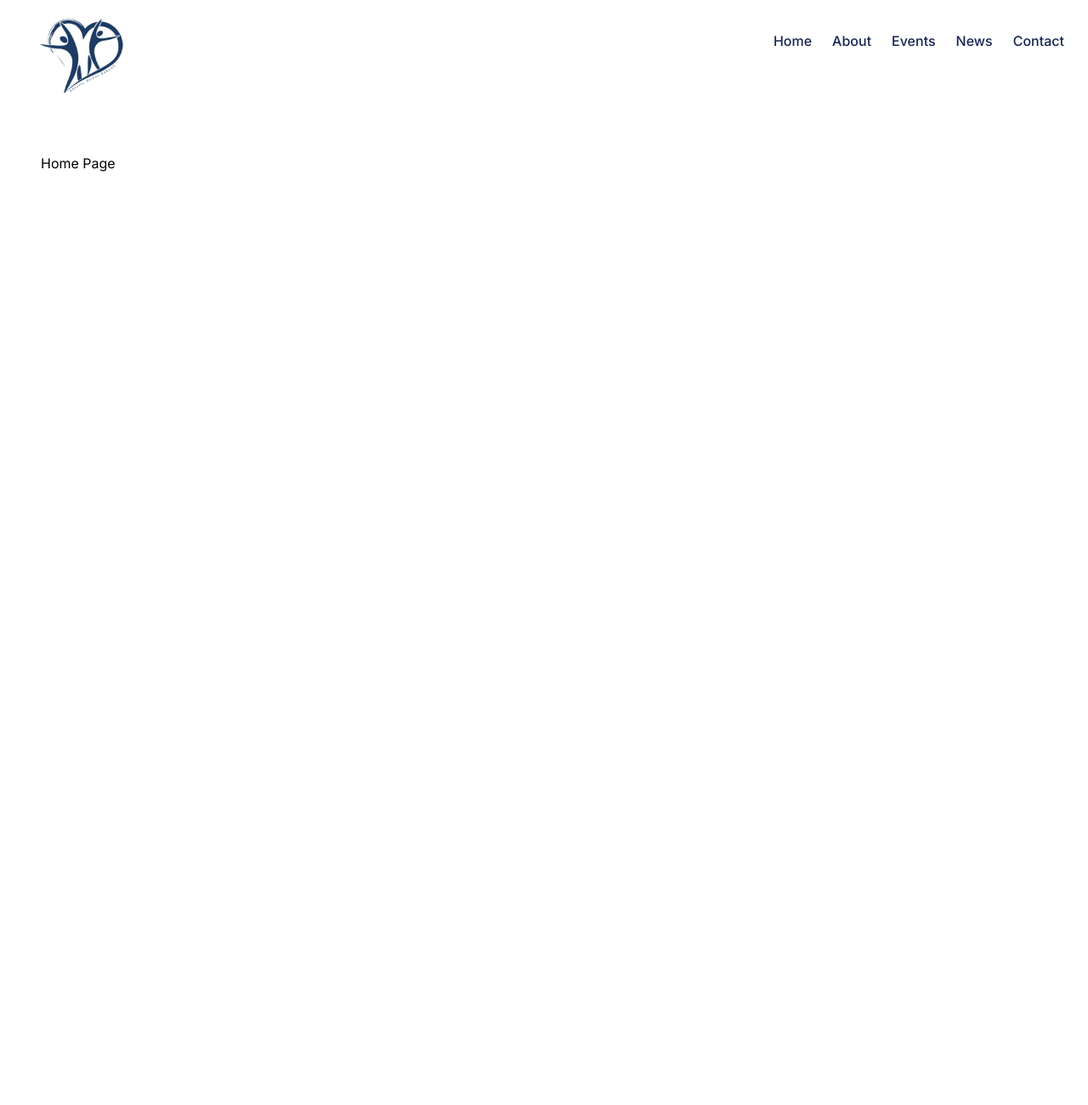
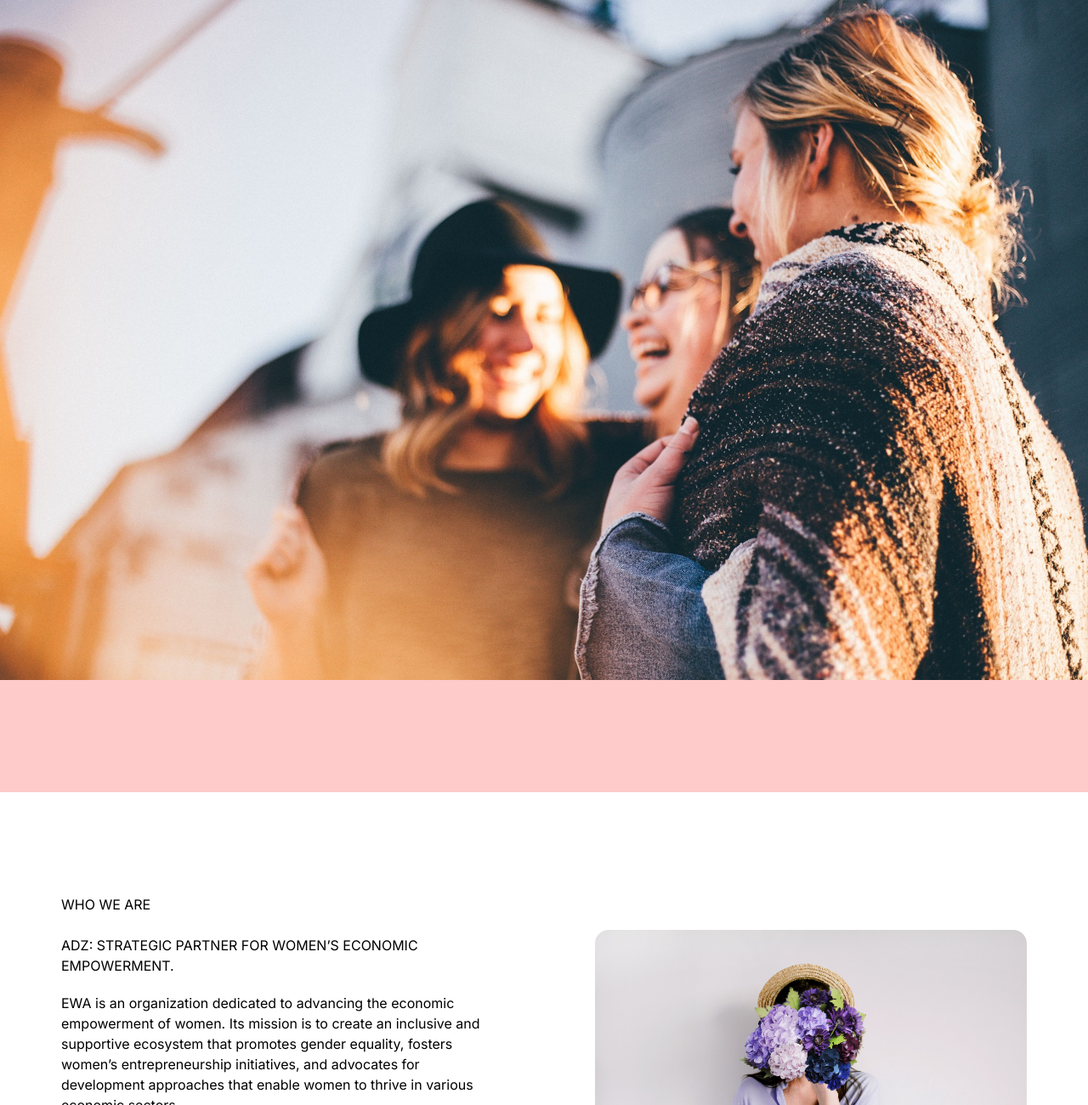
Before and after one commit to yykoca/sisterhood-association, a Next.js app: page / in a window 1280 px wide. Shown: the top 1300 px of the page at 85% size. Before the commit the page ends 800 px from the top, so only its background shows below. Built offline with nearby package versions, Linux system fonts and the light colour scheme.

Commit message:
Add some content to pages

```diff
--- a/src/app/about/page.tsx
+++ b/src/app/about/page.tsx
@@ -1,3 +1,72 @@
 export default function Page() {
-  return <p>About Page</p>;
+  const sections = [
+    {
+      title: "Our Mission",
+      items: [
+        {
+          header: "Gender Equity & Economic Security",
+          text: "We’ve led the fight for fair pay and economic opportunity for women — and the battle continues: Women still get just 83 cents for every dollar paid to a man, and men continue to dominate the top roles and highest-paying professions."
+        }
+      ]
+    },
+    {
+      title: "Our Values",
+      items: [
+        {
+          header: "Intersectional. Inclusive. Intergenerational. Empowering.",
+          text: "Though we are nonpartisan, we are not values-neutral: We fight to remove the barriers and biases that stand in the way of gender equity. We train women to negotiate for pay and benefits and to pursue leadership roles. And we advocate for federal, state and local laws and policies to ensure equity and end discrimination."
+        }
+      ]
+    },
+    {
+      title: "Our Focus",
+      items: [
+        {
+          header: "Economic Security",
+          text: "We’ve been working to narrow the gender pay gap, which greets women as soon as they enter the workforce and widens throughout their working lives. Unequal wages stand in the way of a woman’s ability to pay off student debt, build wealth and save for a secure retirement."
+        },
+        {
+          header: "Education",
+          text: "We champion equal opportunities in education. Though more than 60% of college graduates are women, they face barriers and biases throughout their schooling. From pre-school to graduate school, girls and women are unconsciously steered into certain fields of studies and away more lucrative ones, such as in STEM."
+        },
+        {
+          header: "Advocacy",
+          text: "Our members, supporters and staff work on local, state and federal levels to support laws and policies that enable women’s success. Our work in statehouses and the U.S. Capitol has helped pass hundreds of pieces of legislation. Our Legal Advocacy team has supported plaintiffs in more than 125 gender equity legal cases."
+        },
+      ],
+
+    },
+  ];
+
+  return (
+    <>
+      {/* https://www.aauw.org/about */}
+      <section className="xl:container mx-auto flex flex-col justify-center p-6">
+
+        {/* <h1>About Page</h1> */}
+
+        {
+          sections.map(section => (
+            <>
+              <article className="flex flex-col justify-center p-6" style={{ 'minHeight': '100vh' }}>
+                <span>{section.title}</span>
+
+                <div className="flex">
+                  {section.items.map(item => (
+                    <>
+                        <div className="group flex-1 p-6 bg-gray-50 hover:bg-blue-50 m-3">
+                          <h3 className="mb-3 p-3 group-hover:text-red-800">{item.header}</h3>
+                          <p className="px-3">{item.text}</p>
+                        </div>
+                    </>
+                  ))}
+                </div>
+              </article>
+            </>
+            )
+          )
+        }
+      </section>
+    </>
+  );
 }
--- a/src/app/events/page.tsx
+++ b/src/app/events/page.tsx
@@ -1,3 +1,68 @@
+import Image from "next/image";
+import Link from "next/link";
+
 export default function Page() {
-  return <p>Events Page</p>;
+  const sections = [
+    {
+      header: "Visit Website",
+      image: "/images/hydrangea-5076212_1920.jpg"
+    },
+    {
+      header: "Visit Website",
+      image: "/images/mother-and-daughter-3281388_1920.jpg"
+    },
+    {
+      header: "Visit Website",
+      image: "/images/people-2567915_1920.jpg"
+    },
+  ]
+
+  return (
+    <>
+      <section className="xl:container mx-auto flex flex-col justify-center" style={{ 'minHeight': '100vh' }}>
+        <div className="md:grid md:gap-6 md:grid-cols-2 lg:grid-cols-3 mb-12 bg-white">
+        {
+          sections.map(section => (
+            <>
+            <article
+            className="p-6 mb-6  transition duration-300 group transform hover:-translate-y-2 hover:shadow-2xl rounded-2xl cursor-pointer"
+          >
+            <Link
+              href="/"
+              className="absolute opacity-0 top-0 right-0 left-0 bottom-0"
+            />
+            <div className="relative mb-4 rounded-2xl">
+              <Image
+                width={400}
+                height={400}
+                className="max-h-80 rounded-2xl w-full object-cover transition-transform duration-300 transform group-hover:scale-105"
+                src={section.image}
+                alt=""
+              />
+              <Link
+                className="flex justify-center items-center bg-blue-400 bg-opacity-80  absolute top-0 left-0 w-full h-full text-white rounded-2xl opacity-0 transition-all duration-300 transform group-hover:scale-105 text-xl group-hover:opacity-100"
+                href="/about"
+                target="_blank"
+                rel="noopener noreferrer"
+              >
+                {section.header}
+              </Link>
+            </div>
+            <h3 className="font-medium text-xl leading-8">
+              <Link
+                href="https://animeflyx.vercel.app/"
+                className="block relative group-hover:text-purple-500 transition-colors duration-200"
+              >
+                {/* <span dangerouslySetInnerHTML={{ __html: x.comment }} /> */}
+              </Link>
+            </h3>
+          </article>
+            </>
+            )
+          )
+        }
+      </div>
+    </section>
+</>
+  )
 }
--- a/src/app/page.tsx
+++ b/src/app/page.tsx
@@ -1,8 +1,71 @@
+import Image from "next/image";
+
 export default function Home() {
   return (
-    <div className="flex-grow p-6 md:overflow-y-auto md:p-12">
-      <p>Home Page</p>
-    </div>
+    <>
+      <div className="flex flex-grow w-full mx-auto md:overflow-y-auto bg-red-200" style={{ 'height': '100vh' }}>
+        <Image
+              src="/images/people-2567915_1920.jpg"
+              alt="Logo"
+              fill={true}
+              objectFit="cover"
+              objectPosition="center 20%"
+              priority
+            />
+      </div>
 
+      <section className="md:grid xl:container mx-auto md:gap-6 md:grid-cols-2 p-6">
+        <article className="flex flex-col justify-center p-12 my-12">
+          <h2 className="mb-6">WHO WE ARE</h2>
+          <h4 className="mb-3">ADZ: STRATEGIC PARTNER FOR WOMEN’S ECONOMIC EMPOWERMENT.</h4>
+          <p className="py-2 mb-4">EWA is an organization dedicated to advancing the economic empowerment of women. Its mission is to create an inclusive and supportive ecosystem that promotes gender equality, fosters women’s entrepreneurship initiatives, and advocates for development approaches that enable women to thrive in various economic sectors.</p>
+          <h4>WHY ADZ?</h4>
+          <p>EWA acts as a bridge between various stakeholders in the ecosystem, including government bodies, corporations, accelerators, women entrepreneurs, and investors. It facilitates partnerships and collaborations that benefit women in business.</p>
+        </article>
+        <article className="flex flex-col justify-center p-12">
+          <Image
+            width={400}
+            height={400}
+            className="max-h-80 rounded-2xl w-full object-cover transition-transform duration-300 transform group-hover:scale-105"
+            src="/images/hydrangea-5076212_1920.jpg"
+            alt=""
+          />
+        </article>
+
+        <article className="flex flex-col justify-center p-12">
+          <Image
+            width={400}
+            height={400}
+            className="max-h-80 rounded-2xl w-full object-cover transition-transform duration-300 transform group-hover:scale-105"
+            src="/images/mother-and-daughter-3281388_1920.jpg"
+            alt=""
+          />
+        </article>
+        <article className="flex flex-col justify-center p-12">
+          <h2 className="mb-6">WHO WE ARE</h2>
+          <h4 className="mb-3">ADZ: STRATEGIC PARTNER FOR WOMEN’S ECONOMIC EMPOWERMENT.</h4>
+          <p className="py-2 mb-4">EWA is an organization dedicated to advancing the economic empowerment of women. Its mission is to create an inclusive and supportive ecosystem that promotes gender equality, fosters women’s entrepreneurship initiatives, and advocates for development approaches that enable women to thrive in various economic sectors.</p>
+          <h4>WHY ADZ?</h4>
+          <p>EWA acts as a bridge between various stakeholders in the ecosystem, including government bodies, corporations, accelerators, women entrepreneurs, and investors. It facilitates partnerships and collaborations that benefit women in business.</p>
+        </article>
+
+        <article className="flex flex-col justify-center p-12">
+          <h2 className="mb-6">WHO WE ARE</h2>
+          <h4 className="mb-3">ADZ: STRATEGIC PARTNER FOR WOMEN’S ECONOMIC EMPOWERMENT.</h4>
+          <p className="py-2 mb-4">EWA is an organization dedicated to advancing the economic empowerment of women. Its mission is to create an inclusive and supportive ecosystem that promotes gender equality, fosters women’s entrepreneurship initiatives, and advocates for development approaches that enable women to thrive in various economic sectors.</p>
+          <h4>WHY ADZ?</h4>
+          <p>EWA acts as a bridge between various stakeholders in the ecosystem, including government bodies, corporations, accelerators, women entrepreneurs, and investors. It facilitates partnerships and collaborations that benefit women in business.</p>
+        </article>
+        <article className="flex flex-col justify-center p-12">
+          <Image
+            width={400}
+            height={400}
+            className="max-h-80 rounded-2xl w-full object-cover transition-transform duration-300 transform group-hover:scale-105"
+            src="/images/people-2567915_1920.jpg"
+            alt=""
+          />
+        </article>
+      </section>
+    </>
   )
 }
```
